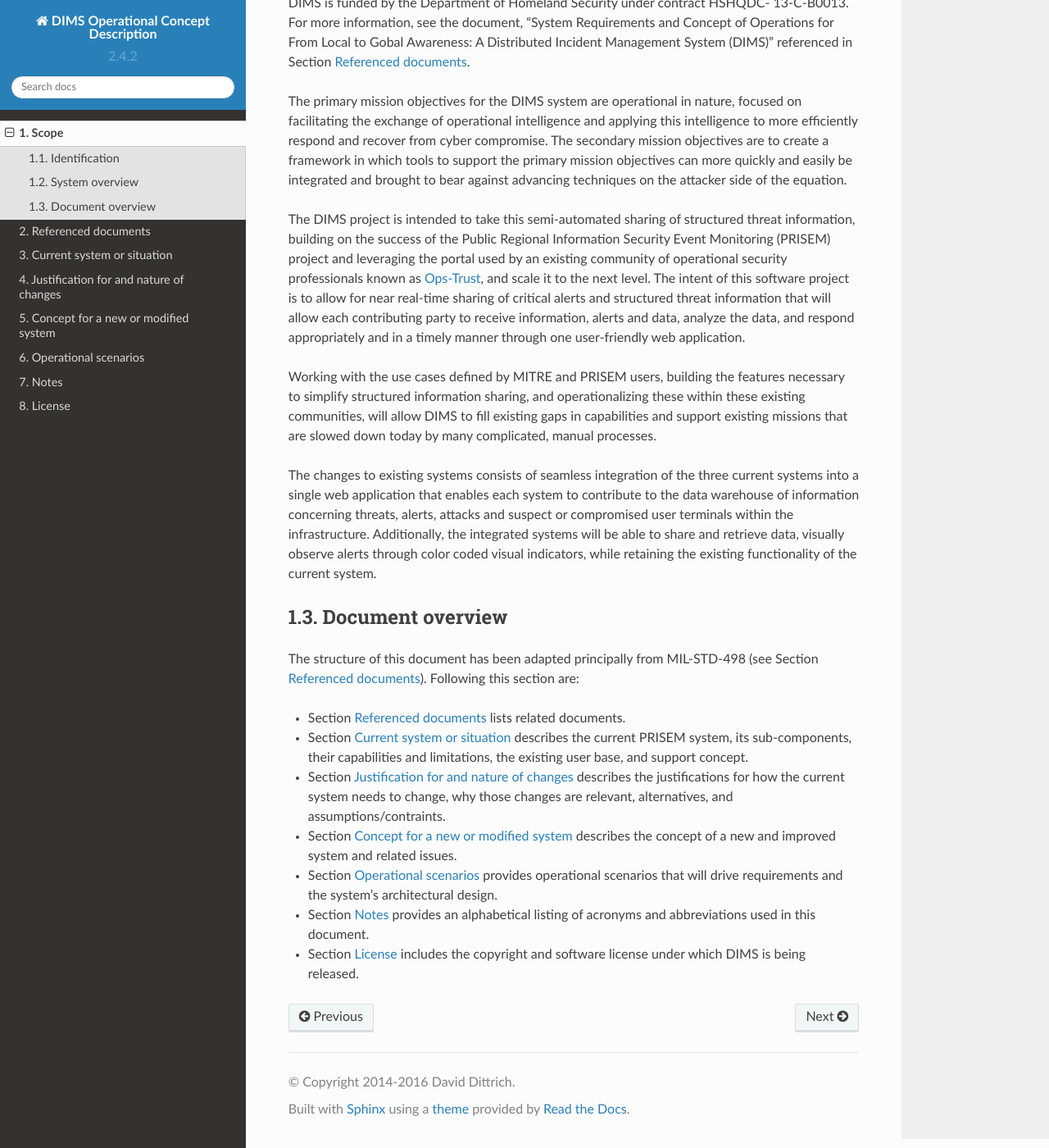
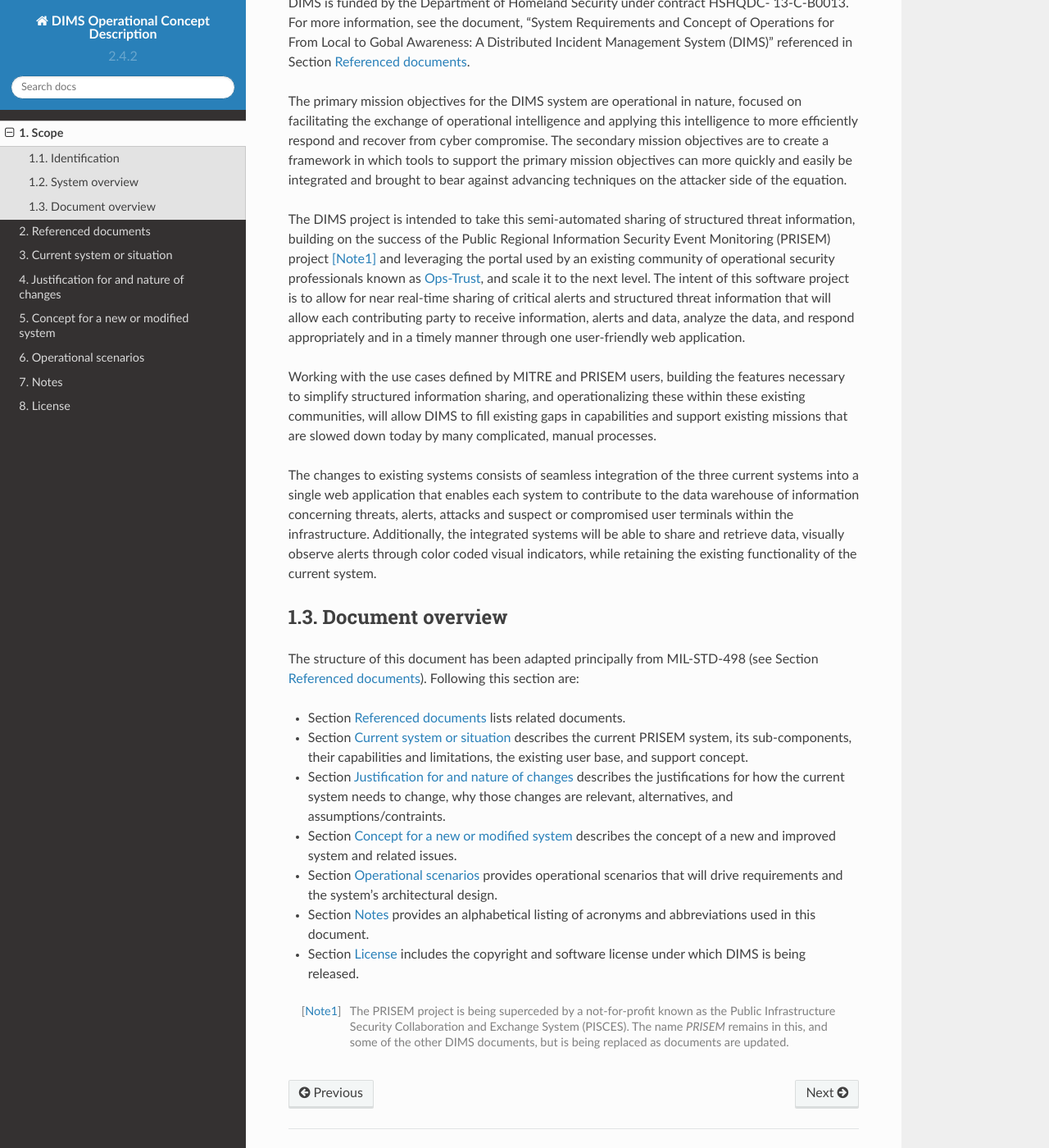
Before and after one commit to uw-dims/dims-ocd, a Sphinx documentation site: the page built from docs/source/scope.rst, in a window 1280 px wide and 1400 px high, scrolled down 352 px. Shown: the whole window at 82% size. Built offline with Sphinx 7.4.7 and the Read the Docs theme 2.0.0, drawn with Linux system fonts in a browser that asks for light colours.

Commit message:
Add PISCES acronym and note deprecation of PRISEM

```diff
--- a/docs/source/notes.rst
+++ b/docs/source/notes.rst
@@ -198,11 +198,14 @@
    OODA
        Observe, Orient, Decide, and Act (also known as the “Boyd Cycle”)
 
+   PISCES
+       Public Infrastructure Security Collaboration and Exchange System
+
    PPD
        Presidential Policy Directive
 
    PRISEM
-       Public Regional Information Security Event Management
+       Public Regional Information Security Event Management (former name, now deprecated - see PISCES)
 
    RBAC
        Role Based Access Control
--- a/docs/source/scope.rst
+++ b/docs/source/scope.rst
@@ -31,7 +31,7 @@
 
 The DIMS project is intended to take this semi-automated sharing of structured
 threat information, building on the success of the Public Regional Information
-Security Event Monitoring (PRISEM) project and leveraging the portal used by
+Security Event Monitoring (PRISEM) project [Note1]_ and leveraging the portal used by
 an existing community
 of operational security professionals known as `Ops-Trust`_, and scale it to the
 next level. The intent of this software project is to allow for near real-time
@@ -86,3 +86,5 @@
 
 + Section :ref:`license` includes the copyright and software license under
   which DIMS is being released.
+
+.. [Note1] The PRISEM project is being superceded by a not-for-profit known as the Public Infrastructure Security Collaboration and Exchange System (PISCES). The name `PRISEM` remains in this, and some of the other DIMS documents, but is being replaced as documents are updated.
```
